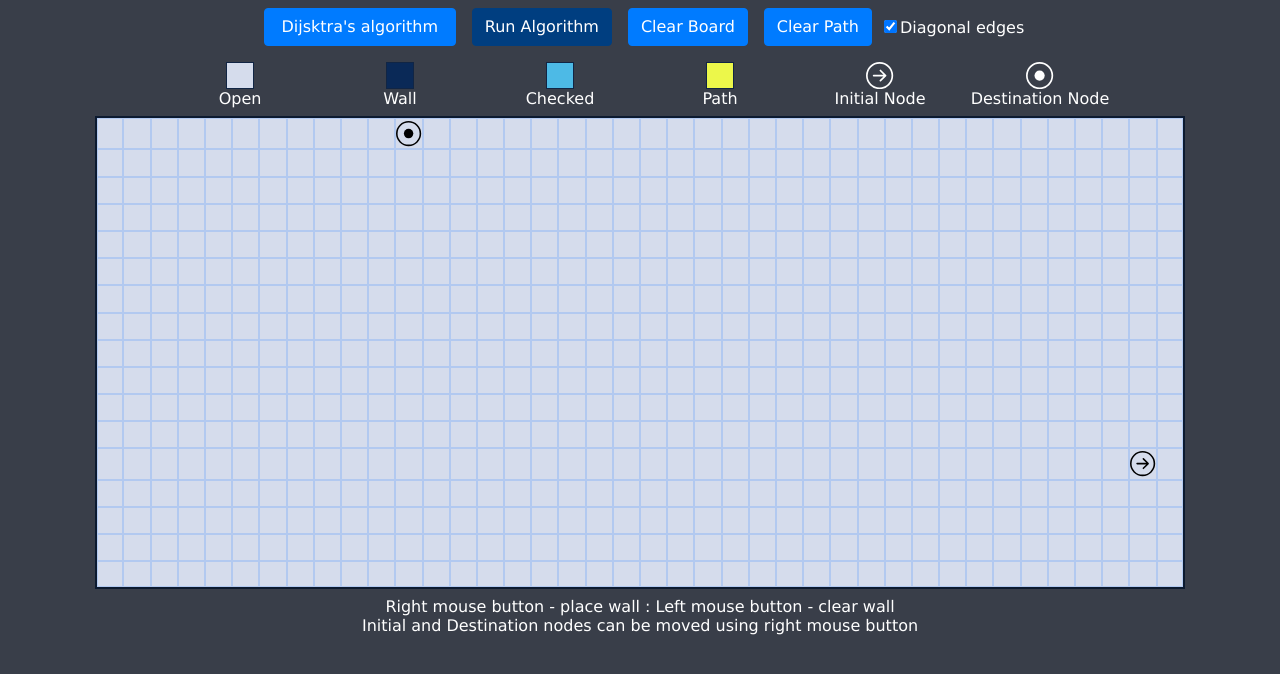
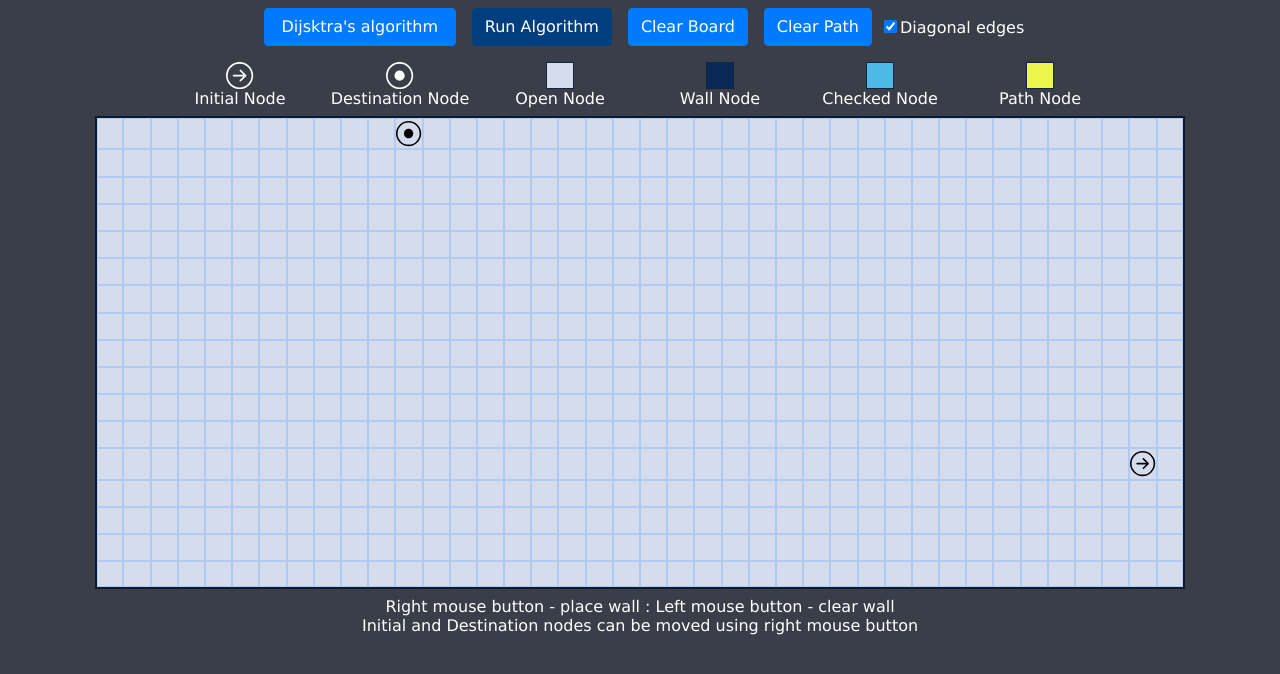
Before and after one commit to xkeloo/pathfinding-visualizer, an Angular app: page / in a window 1280 px wide. Shown: the top 674 px of the page. Built offline with nearby package versions, Linux system fonts and the light colour scheme.

Commit message:
Animations - border bug fixed

```diff
--- a/src/app/visualizer/components/board/board.animations.ts
+++ b/src/app/visualizer/components/board/board.animations.ts
@@ -3,10 +3,12 @@ import { style, animate, trigger, transition, state, keyframes, AUTO_STYLE } fro
 export const BoardAnimations = {
   nodeType: trigger('nodeType', [
     state('open', style({
-        backgroundColor: 'hsl(222, 37%, 88%)'
+        backgroundColor: 'hsl(222, 37%, 88%)',
+        border: '1px solid hsl(218, 67%, 82%)'
     })),
     state('checked', style({
-        backgroundColor: 'hsl(197, 75%, 60%)'
+        backgroundColor: 'hsl(197, 75%, 60%)',
+        border: '1px solid hsl(218, 67%, 82%)'
     })),
     state('path', style({
         backgroundColor: 'hsl(64, 92%, 63%)',
@@ -70,7 +72,12 @@ export const BoardAnimations = {
       ]))
     ]),
     transition('checked => path', [
-      animate(700)
+      animate(700, keyframes([
+        style({
+          border: 'none',
+          offset: 0
+        })
+      ]))
     ]),
     transition('open <=> wall', [
       animate(100)
--- a/src/app/visualizer/components/board/board.component.html
+++ b/src/app/visualizer/components/board/board.component.html
@@ -15,10 +15,6 @@
     </div>
 </div>
 <div class="bar" id="legend-bar">
-    <div class="legend-element"><div class="legend-tile legend-tile-open"></div>Open</div>
-    <div class="legend-element"><div class="legend-tile legend-tile-wall"></div>Wall</div>
-    <div class="legend-element"><div class="legend-tile legend-tile-checked"></div>Checked</div>
-    <div class="legend-element"><div class="legend-tile legend-tile-path"></div>Path</div>
     <div class="legend-element">
         <div class="legend-tile legend-tile-icons">
             <svg class="svg-node" xmlns="http://www.w3.org/2000/svg" width="16" height="16" fill="currentColor" class="bi bi-arrow-right-circle" viewBox="0 0 16 16">
@@ -36,6 +32,10 @@
         </div>
         Destination Node
     </div>
+    <div class="legend-element"><div class="legend-tile legend-tile-open"></div>Open Node</div>
+    <div class="legend-element"><div class="legend-tile legend-tile-wall"></div>Wall Node</div>
+    <div class="legend-element"><div class="legend-tile legend-tile-checked"></div>Checked Node</div>
+    <div class="legend-element"><div class="legend-tile legend-tile-path"></div>Path Node</div>
 </div>
 
 <table (mouseleave)="onMouseLeave()" (contextmenu)="contextMenuDisable($event)">
--- a/src/app/visualizer/components/board/board.component.ts
+++ b/src/app/visualizer/components/board/board.component.ts
@@ -22,7 +22,7 @@ export class BoardComponent implements OnInit {
   calculating: boolean = false;
   pathCalculated: boolean = false;
   animationsDisabled: boolean = false;
-  algorithmDelay: number = 1;
+  algorithmDelay: number = 2;
 
   constructor() { }
 
@@ -100,7 +100,7 @@ export class BoardComponent implements OnInit {
         this.dragActive = 'initial'
       else if(node == this.board.getDestinationNode())
         this.dragActive = 'destination'
-      else if(node.type == 'open' && !this.pathCalculated) {
+      else if(node.type == 'open' && this.board.getInitalNode() != node && this.board.getDestinationNode() != node && !this.pathCalculated) {
         node.setWall();
         this.dragActive = "block";
       }
@@ -142,7 +142,7 @@ export class BoardComponent implements OnInit {
         break;
 
       case 'block':
-        if (event.buttons == 1 && node.type == 'open')
+        if (event.buttons == 1 && node.type == 'open' && this.board.getInitalNode() != node && this.board.getDestinationNode() != node)
           node.setWall();
         break;
 
--- a/src/app/visualizer/models/algorithms/pathfinding/AStar.ts
+++ b/src/app/visualizer/models/algorithms/pathfinding/AStar.ts
@@ -36,7 +36,7 @@ export class AStar {
                     return  new Promise(resolve => resolve(fScore[current]));
                 }
                 else {
-                    await AStar.setPath(nodes, sourceIndex, targetIndex, parents, delay*5);
+                    await AStar.setPath(nodes, sourceIndex, targetIndex, parents, delay*8);
                     return  new Promise(resolve => resolve(fScore[current]));
                 }
             }
```
Also changed, not shown: 14 other files (tests, documents, lock files or other folders).
